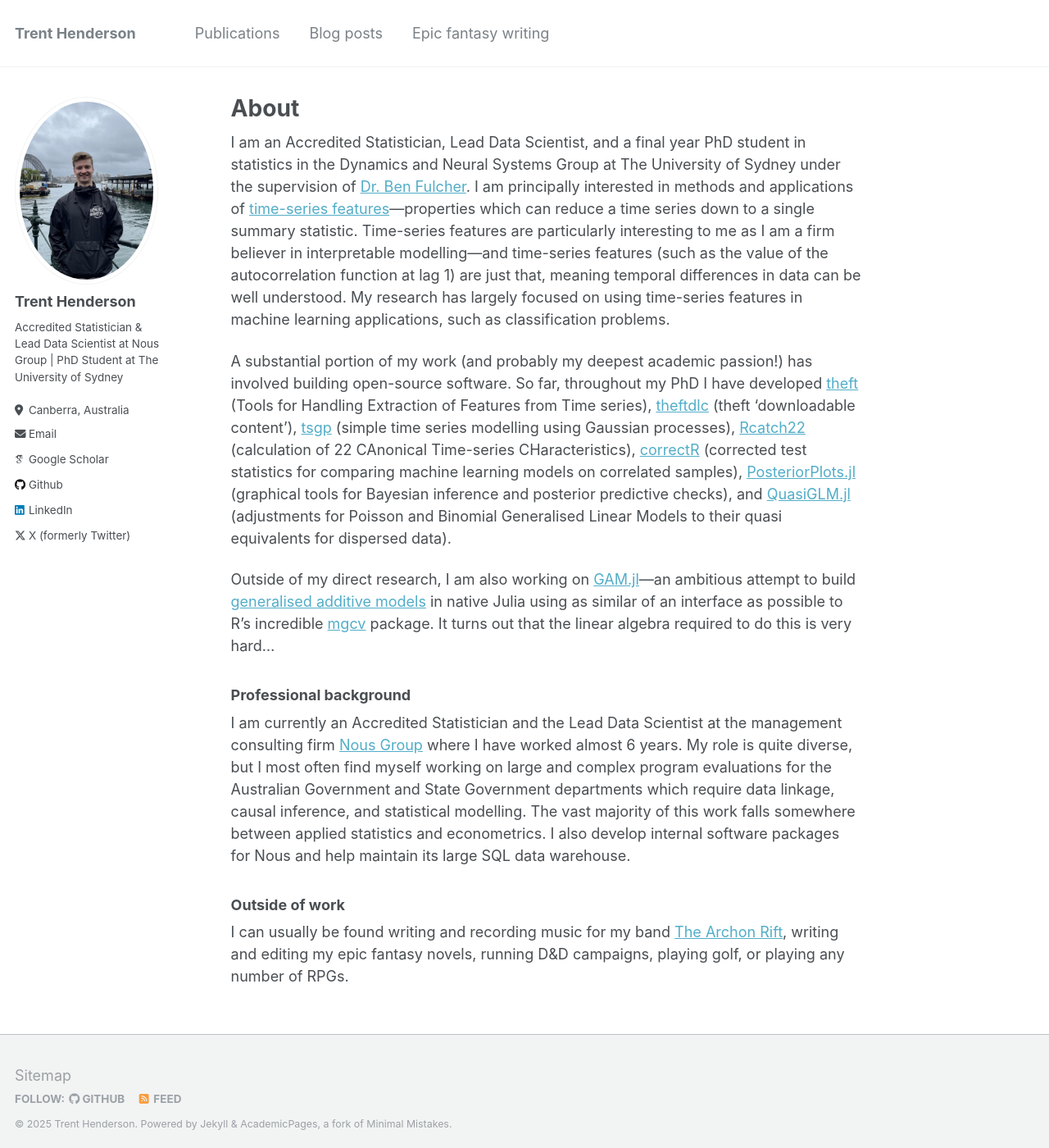
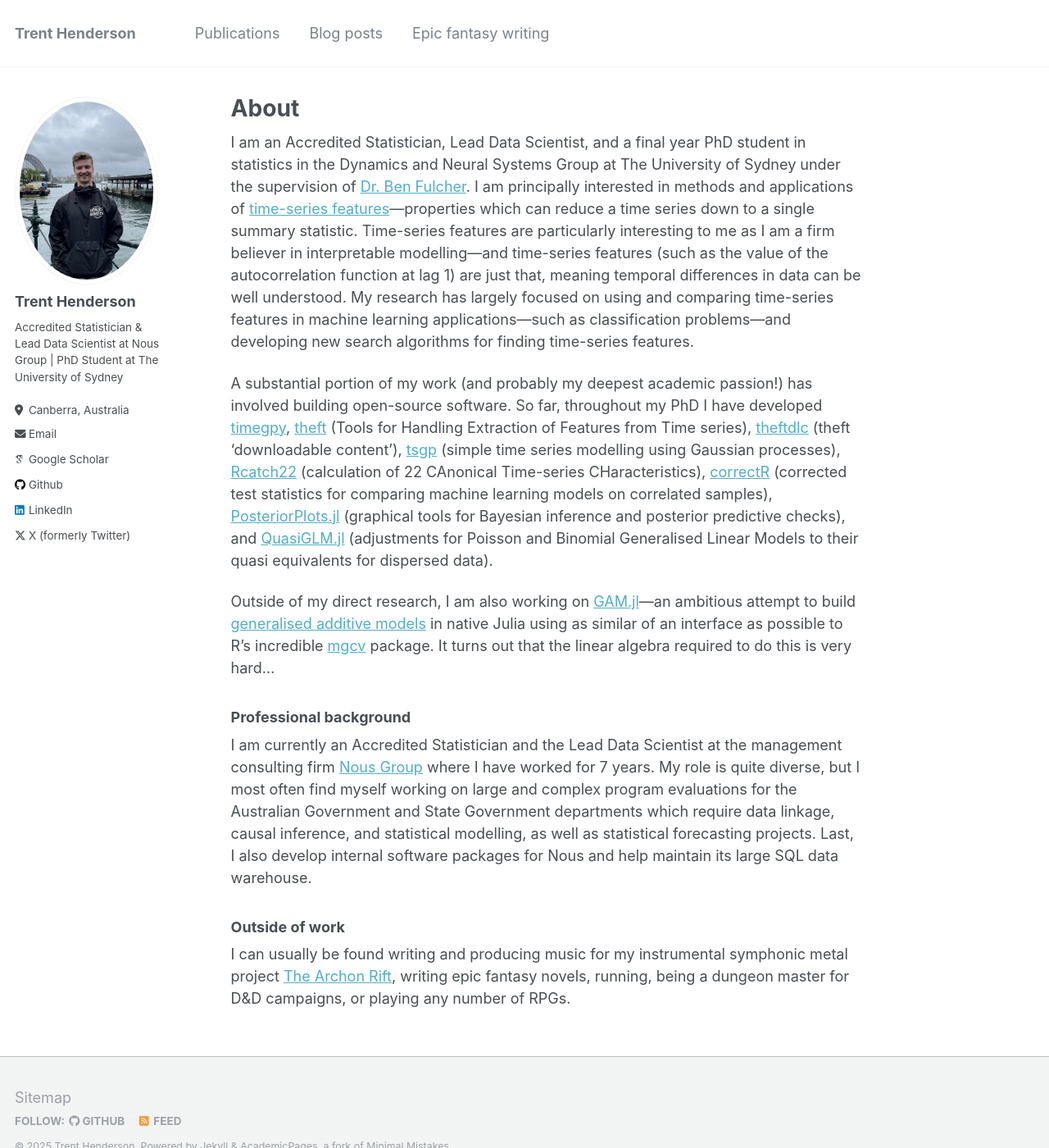
Before and after one commit to hendersontrent/hendersontrent.github.io, a Jekyll site: the page built from _pages/about.md, in a window 1280 px wide and 1400 px high. Shown: the whole window at 82% size. Built offline with Jekyll 4.4.1, drawn with Linux system fonts in a browser that asks for light colours; some web fonts are replaced.

Commit message:
Update about.md

```diff
--- a/_pages/about.md
+++ b/_pages/about.md
@@ -8,16 +8,16 @@ redirect_from:
   - /about.html
 ---
 
-I am an Accredited Statistician, Lead Data Scientist, and a final year PhD student in statistics in the Dynamics and Neural Systems Group at The University of Sydney under the supervision of [Dr. Ben Fulcher](http://www.benfulcher.com/). I am principally interested in methods and applications of [time-series features](https://arxiv.org/abs/1709.08055)---properties which can reduce a time series down to a single summary statistic. Time-series features are particularly interesting to me as I am a firm believer in interpretable modelling---and time-series features (such as the value of the autocorrelation function at lag 1) are just that, meaning temporal differences in data can be well understood. My research has largely focused on using time-series features in machine learning applications, such as classification problems.
+I am an Accredited Statistician, Lead Data Scientist, and a final year PhD student in statistics in the Dynamics and Neural Systems Group at The University of Sydney under the supervision of [Dr. Ben Fulcher](http://www.benfulcher.com/). I am principally interested in methods and applications of [time-series features](https://arxiv.org/abs/1709.08055)---properties which can reduce a time series down to a single summary statistic. Time-series features are particularly interesting to me as I am a firm believer in interpretable modelling---and time-series features (such as the value of the autocorrelation function at lag 1) are just that, meaning temporal differences in data can be well understood. My research has largely focused on using and comparing time-series features in machine learning applications---such as classification problems---and developing new search algorithms for finding time-series features.
 
-A substantial portion of my work (and probably my deepest academic passion!) has involved building open-source software. So far, throughout my PhD I have developed [theft](https://hendersontrent.github.io/theft/) (Tools for Handling Extraction of Features from Time series), [theftdlc](https://hendersontrent.github.io/theftdlc/) (theft 'downloadable content'), [tsgp](https://github.com/hendersontrent/tsgp) (simple time series modelling using Gaussian processes), [Rcatch22](https://github.com/hendersontrent/Rcatch22) (calculation of 22 CAnonical Time-series CHaracteristics), [correctR](https://hendersontrent.github.io/correctR/) (corrected test statistics for comparing machine learning models on correlated samples), [PosteriorPlots.jl](https://github.com/hendersontrent/PosteriorPlots.jl) (graphical tools for Bayesian inference and posterior predictive checks), and [QuasiGLM.jl](https://github.com/hendersontrent/QuasiGLM.jl) (adjustments for Poisson and Binomial Generalised Linear Models to their quasi equivalents for dispersed data).
+A substantial portion of my work (and probably my deepest academic passion!) has involved building open-source software. So far, throughout my PhD I have developed [timegpy](genetic programming for finding informative time-average features for time-series classification), [theft](https://hendersontrent.github.io/theft/) (Tools for Handling Extraction of Features from Time series), [theftdlc](https://hendersontrent.github.io/theftdlc/) (theft 'downloadable content'), [tsgp](https://github.com/hendersontrent/tsgp) (simple time series modelling using Gaussian processes), [Rcatch22](https://github.com/hendersontrent/Rcatch22) (calculation of 22 CAnonical Time-series CHaracteristics), [correctR](https://hendersontrent.github.io/correctR/) (corrected test statistics for comparing machine learning models on correlated samples), [PosteriorPlots.jl](https://github.com/hendersontrent/PosteriorPlots.jl) (graphical tools for Bayesian inference and posterior predictive checks), and [QuasiGLM.jl](https://github.com/hendersontrent/QuasiGLM.jl) (adjustments for Poisson and Binomial Generalised Linear Models to their quasi equivalents for dispersed data).
 
 Outside of my direct research, I am also working on [GAM.jl](https://github.com/hendersontrent/GAM.jl)---an ambitious attempt to build [generalised additive models](https://en.wikipedia.org/wiki/Generalized_additive_model) in native Julia using as similar of an interface as possible to R's incredible [mgcv](https://cran.r-project.org/web/packages/mgcv/index.html) package. It turns out that the linear algebra required to do this is very hard...
 
 ### Professional background
 
-I am currently an Accredited Statistician and the Lead Data Scientist at the management consulting firm [Nous Group](https://nousgroup.com/people/trent-henderson/) where I have worked almost 6 years. My role is quite diverse, but I most often find myself working on large and complex program evaluations for the Australian Government and State Government departments which require data linkage, causal inference, and statistical modelling. The vast majority of this work falls somewhere between applied statistics and econometrics. I also develop internal software packages for Nous and help maintain its large SQL data warehouse.
+I am currently an Accredited Statistician and the Lead Data Scientist at the management consulting firm [Nous Group](https://nousgroup.com/people/trent-henderson/) where I have worked for 7 years. My role is quite diverse, but I most often find myself working on large and complex program evaluations for the Australian Government and State Government departments which require data linkage, causal inference, and statistical modelling, as well as statistical forecasting projects. Last, I also develop internal software packages for Nous and help maintain its large SQL data warehouse.
 
 ### Outside of work
 
-I can usually be found writing and recording music for my band [The Archon Rift](https://thearchonrift.bandcamp.com/), writing and editing my epic fantasy novels, running D&D campaigns, playing golf, or playing any number of RPGs.
+I can usually be found writing and producing music for my instrumental symphonic metal project [The Archon Rift](https://thearchonrift.bandcamp.com/), writing epic fantasy novels, running, being a dungeon master for D&D campaigns, or playing any number of RPGs.
```
